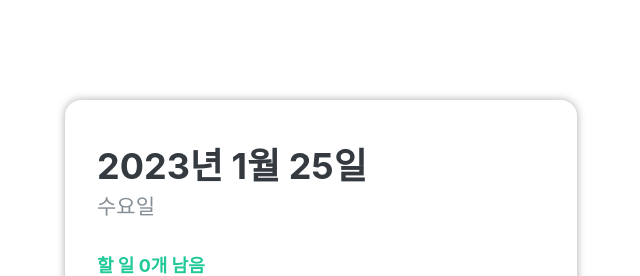
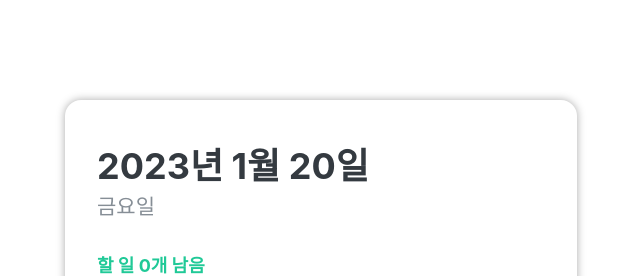
Before and after one commit to tudfldps99/todo_react, a React (Create React App) app: page / in a window 1280 px wide. Shown: the top 276 px of the page, without its empty margins (319-959 px from the left). Built offline with nearby package versions, Linux system fonts and the light colour scheme; no server answers.

Commit message:
# 집가서 할일 1 완료

```diff
--- a/src/components/todo/TodoHeader.js
+++ b/src/components/todo/TodoHeader.js
@@ -8,11 +8,14 @@ const TodoHeader = ({ todoList }) => {
     // todoList에서 done값이 flase인 객체들만 필터링
     const unDoneTodos = todoList.filter(todo => !todo.done);
 
-    // 할일 1. 현재 날짜로 바꿔보기
+    let now = new Date();
+    const week = ['일', '월', '화', '수', '목', '금', '토'];
+
+    // 할일 1. 현재 날짜로 바꿔보기 (완료)
     return (
         <header>
-            <h1>2023년 1월 25일</h1>
-            <h2 className='day'>수요일</h2>
+            <h1>{now.getFullYear()}년 {now.getMonth() + 1}월 {now.getDate()}일</h1>
+            <h2 className='day'>{week[now.getDay()]}요일</h2>
             <div className='tasks-left'>할 일 {unDoneTodos.length}개 남음</div>
         </header>
     );
```
